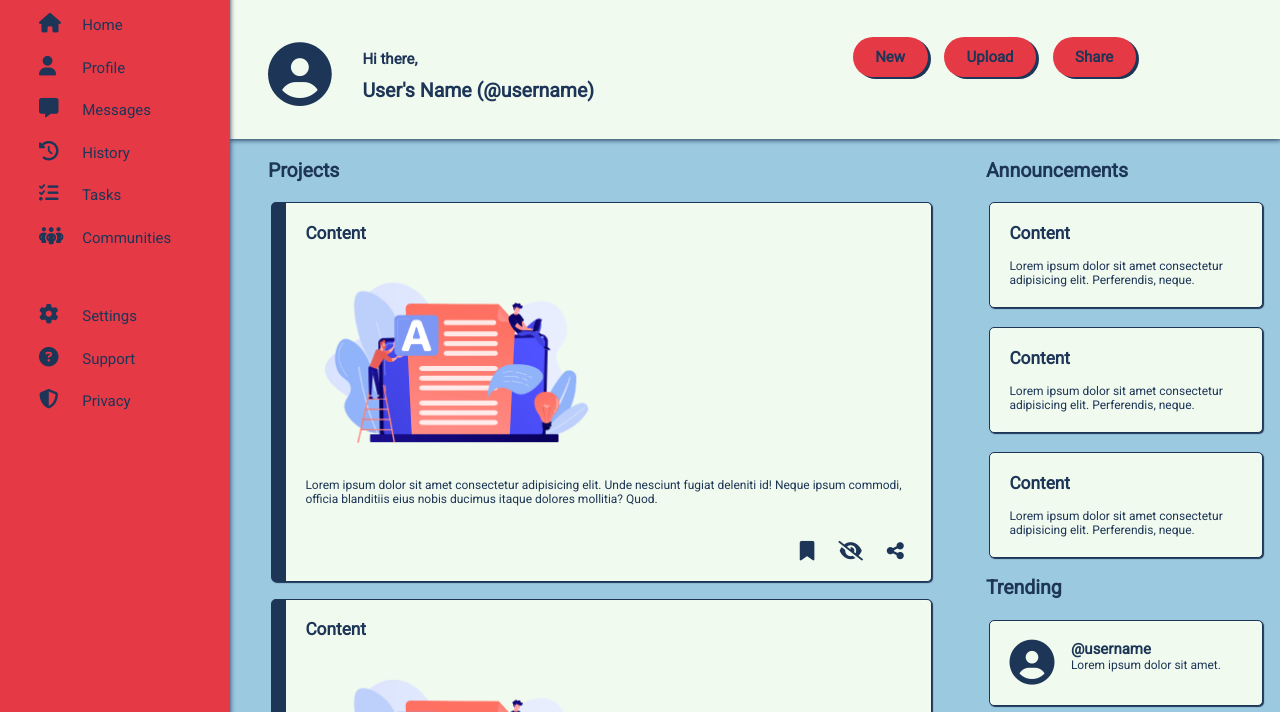
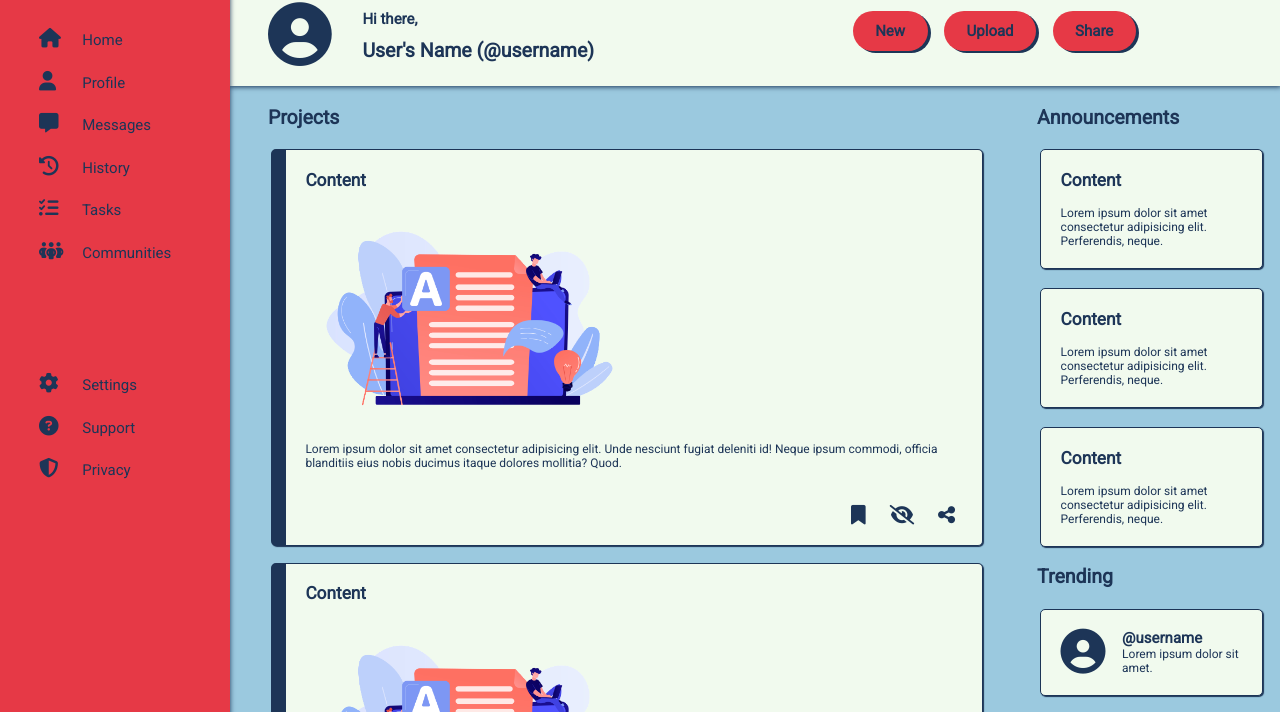
Before and after one commit to berkaysson/Admin-Dashboard, a plain HTML site: page index.html in a window 1280 px wide. Shown: the part 81-793 px from the top of the page. Drawn offline with Linux system fonts and the light colour scheme.

Commit message:
To make Nav bar fixed along left side, main element added and header, section, aside added inside of it.

```diff
--- a/index.html
+++ b/index.html
@@ -12,6 +12,7 @@
     <title>Admin Dashboard</title>
 </head>
 <body>
+    <div class="nav-wrapper">
         <nav>
             <a href="#" id="logo" class="logo avatar-sl"><i class="fa-brands fa-slack"></i> <h1>Dashboard</h1></a>
             <a href="#" class="nav-link"><i class="fa-solid fa-house"></i> Home</a>
@@ -20,12 +21,12 @@
             <a href="#" class="nav-link"><i class="fa-solid fa-clock-rotate-left"></i> History</a>
             <a href="#" class="nav-link"><i class="fa-solid fa-list-check"></i> Tasks</a>
             <a href="#" class="nav-link"><i class="fa-solid fa-people-group"></i> Communities</a>
-        <br>
-        <br>
             <a href="#" class="nav-link"><i class="fa-solid fa-gear"></i> Settings</a>
             <a href="#" class="nav-link"><i class="fa-solid fa-circle-question"></i> Support</a>
             <a href="#" class="nav-link"><i class="fa-solid fa-shield-halved"></i> Privacy</a>
         </nav>
+    </div>
+    <main>
         <header>
             <div class="search-bar">
                 <button class="search-btn btn-shadow btn" type="submit"><i class="fa-solid fa-magnifying-glass"></i></button>
@@ -174,7 +175,7 @@
                 </article>
             </div>
         </aside>
-
+    </main>
     <script src="script.js"></script>
 </body>
 </html>
--- a/style.css
+++ b/style.css
@@ -94,30 +94,31 @@ article {
 body {
     display: grid;
     font-family: 'Roboto', sans-serif;
-    grid-template-columns: minmax(220px, 18%) 57.5% 24.5%;
-    grid-template-rows: 220px auto;
+    grid-template-columns: minmax(220px, 18%) auto;
     background-color: var(--backgorund-color);
     color: var(--dark-blue);
-    /* max-width: 2400px; */
-    height: 100vh;
-    overflow: auto;
 }
 
 /* Nav */
-
-nav {
+.nav-wrapper {
     grid-column: 1/2;
     background-color: var(--secondary-color);
-    color: var(--dark-blue);
-    font-size: 1rem;
-    grid-row: 1/3;
-    display: flex;
-    flex-direction: column;
-    width: 100%;
-    padding: var(--padding);
     box-shadow: 0 0 0.33rem 0 var(--dark-blue);
     z-index: 1;
 }
+
+nav {
+    padding: var(--padding);
+    color: var(--dark-blue);
+    font-size: 1rem;
+    display: flex;
+    flex-direction: column;
+    align-self: start;
+    top: 0;
+    left: 0;
+    position: sticky;
+}
+
 
 .nav-link {
     padding: var(--btn-padding) var(--padding);
@@ -139,10 +140,25 @@ nav>a>i {
     margin-right: var(--margin);
 }
 
+nav>a:nth-child(2){
+    margin-top: 1rem;
+}
+
+nav>a:nth-child(8){
+    margin-top: 6rem;
+}
+/* Main */
+
+main{
+    grid-column: 2/3;
+    display: grid;
+    grid-template-columns: 75% 25%;
+}
+
 /* Header */
 
 header {
-    grid-column: 2/4;
+    grid-column: 1/3;
     background-color: var(--main-color);
     display: grid;
     grid-template-columns: 60% 40%;
@@ -207,7 +223,7 @@ header {
 /* Section */
 
 section {
-    grid-column: 2/3;
+    grid-column: 1/2;
     padding: var(--padding) 2.5rem;
     display: flex;
     flex-direction: column;
@@ -247,7 +263,7 @@ section {
 /* Aside */
 
 aside {
-    grid-column: 3/4;
+    grid-column: 2/3;
     padding: var(--padding);
 }
 
```
Lines whose indentation alone changed are shown as unchanged.
